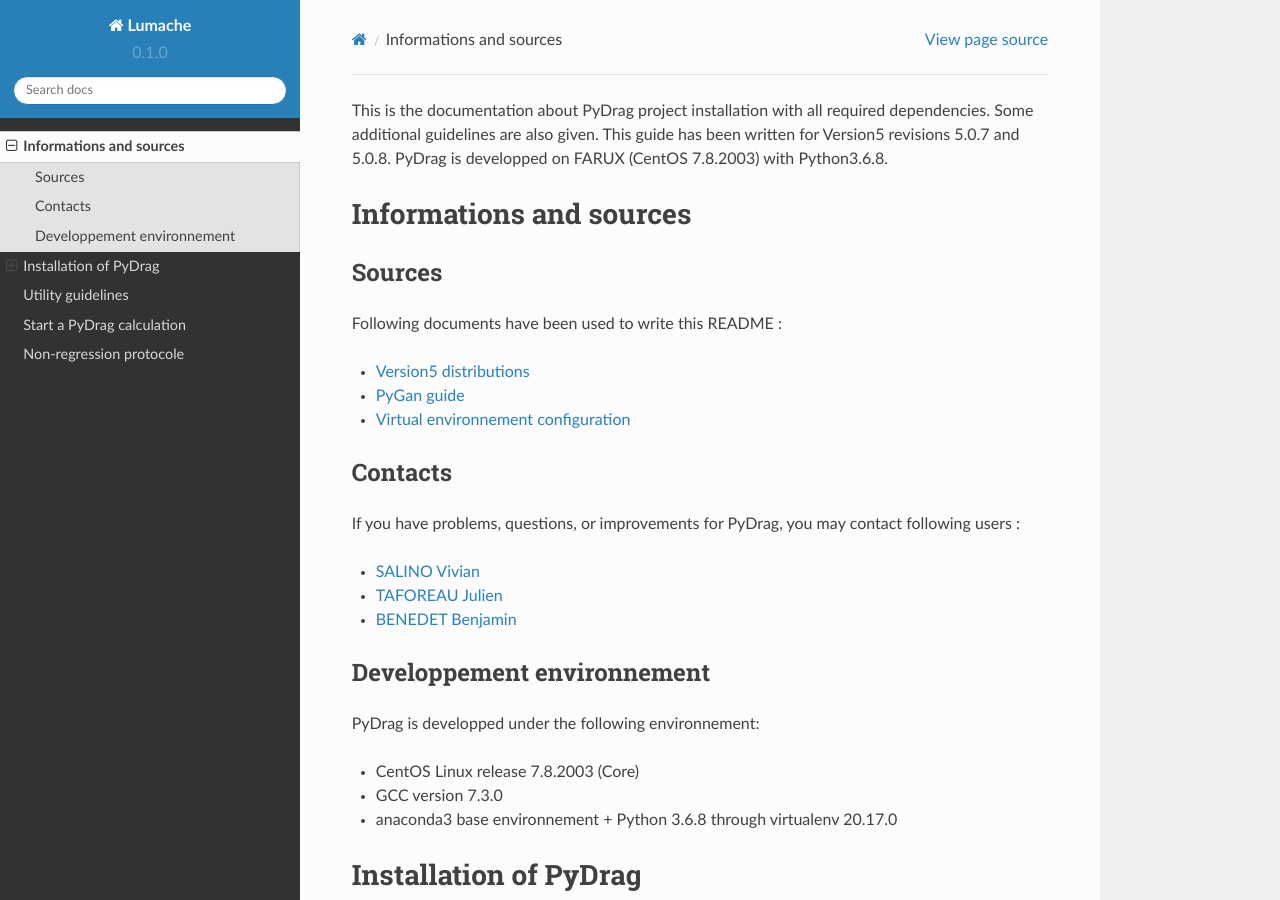
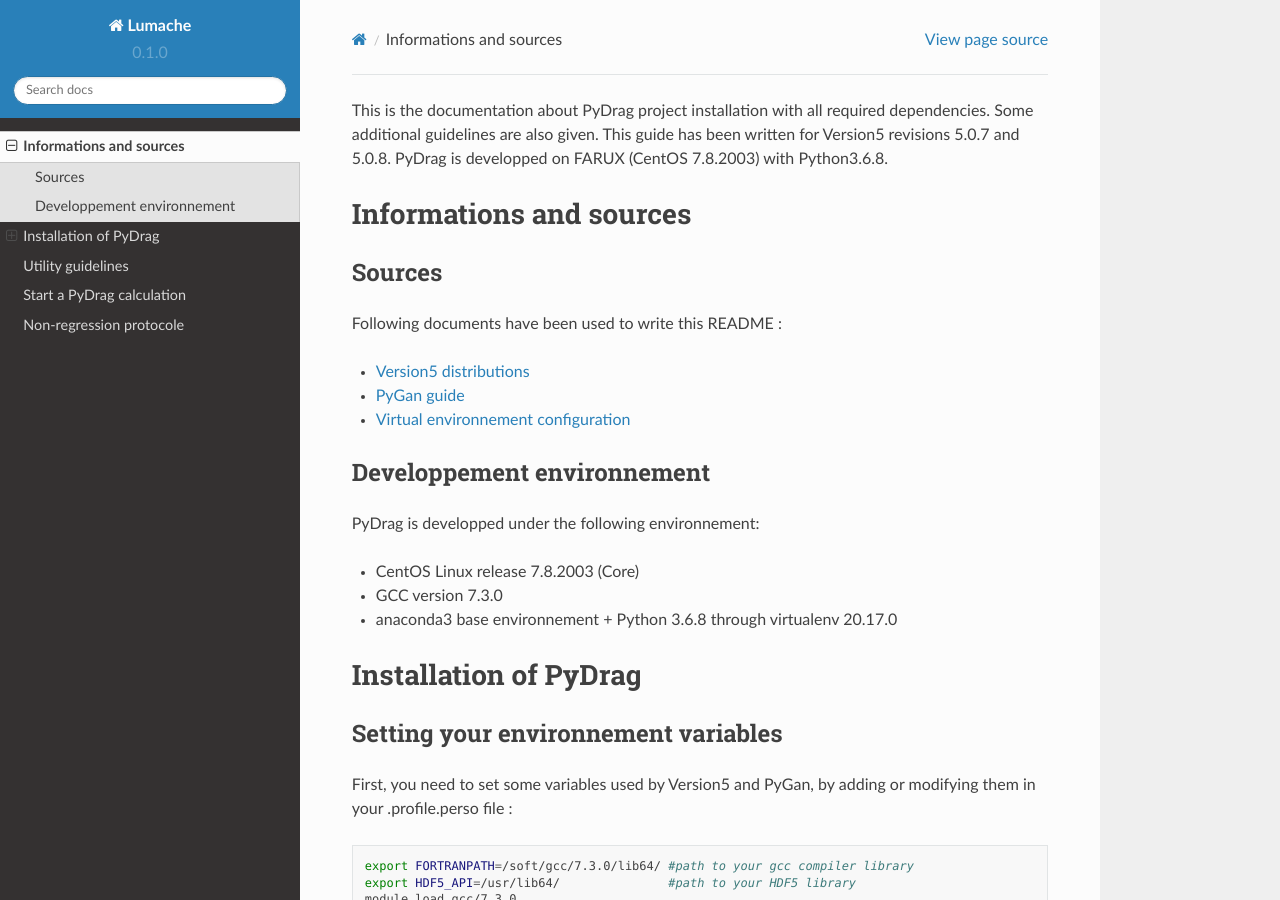
Before and after one commit to Ben105m/rtd-tutorial, a Sphinx documentation site: the page built from docs/source/quickinstall.rst, in a window 1280 px wide and 900 px high. Built offline with Sphinx 7.4.7 and the Read the Docs theme 2.0.0, drawn with Linux system fonts in a browser that asks for light colours; pages that are not in the unit, such as notebooks, are missing from menus.

Commit message:
Update quickinstall.rst

```diff
--- a/docs/source/quickinstall.rst
+++ b/docs/source/quickinstall.rst
@@ -20,18 +20,6 @@ Following documents have been used to write this README :
 
 - `Virtual environnement configuration <http://peanuts:8080/bin/view/Informatique/Python/>`_
 
-
----------------------------
-Contacts
----------------------------
-
-If you have problems, questions, or improvements for PyDrag, you may contact following users :
-
-- `SALINO Vivian <mailto:vivian.salino@irsn.fr>`_
-
-- `TAFOREAU Julien <mailto:julien.taforeau@irsn.fr>`_
-
-- `BENEDET Benjamin <mailto:benjamin.benedet@uranus-tech.net>`_
 
 -----------------------------
 Developpement environnement
```
